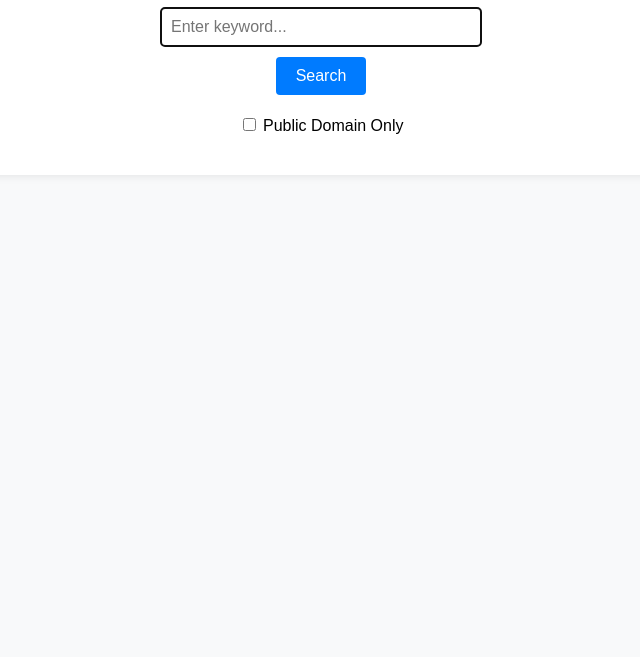
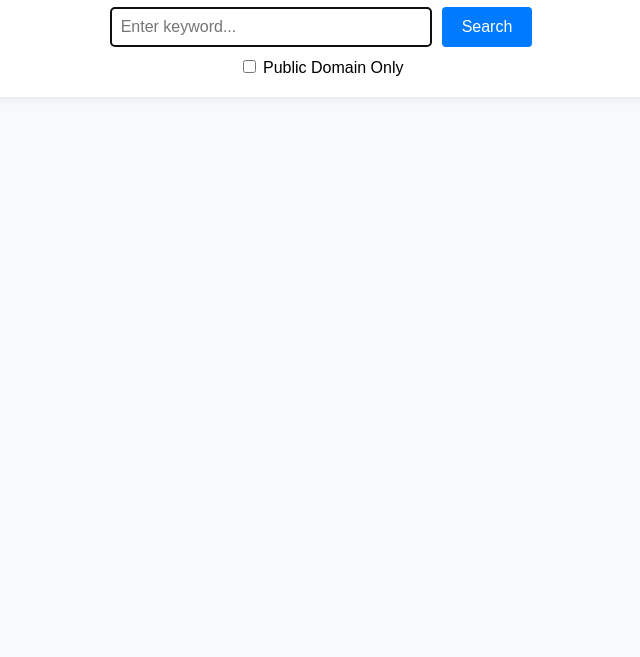
Before and after one commit to 870628627/task2-web, a plain HTML site: page index.html in a window 1280 px wide. Shown: the part 143-800 px from the top of the page, without its empty margins (319-959 px from the left). Drawn offline with Linux system fonts and the light colour scheme.

Commit message:
Update index.html

```diff
--- a/index.html
+++ b/index.html
@@ -9,10 +9,12 @@
     <div class="container">
         <h1>Search for Artworks</h1>
         <form id="searchForm">
-            <input type="text" id="searchQuery" placeholder="Enter keyword..." autofocus>
-            <button type="submit">Search</button>
+            <div class="search-bar">
+                <input type="text" id="searchQuery" placeholder="Enter keyword..." autofocus>
+                <button type="submit">Search</button>
+            </div>
 
-            <!-- 将复选框放置在表单内，并为其添加独立的容器以便样式调整 -->
+            <!-- 将复选框放置在表单下方的独立容器中，以便居中显示 -->
             <div class="checkbox-container">
                 <label>
                     <input type="checkbox" id="publicDomainCheckbox">
@@ -45,11 +47,11 @@
         text-align: center;
     }
 
-    form {
+    /* 搜索栏保持水平布局 */
+    .search-bar {
         display: flex;
-        flex-direction: column;
-        align-items: center; /* 将表单内容居中 */
-        margin-bottom: 20px;
+        justify-content: center;
+        margin-bottom: 10px;
     }
 
     input[type="text"] {
@@ -58,7 +60,7 @@
         font-size: 16px;
         border: 1px solid #ddd;
         border-radius: 4px;
-        margin-bottom: 10px; /* 添加底部外边距 */
+        margin-right: 10px;
     }
 
     button {
@@ -69,7 +71,6 @@
         background-color: #007bff;
         color: white;
         cursor: pointer;
-        margin-bottom: 10px; /* 添加底部外边距 */
     }
 
     button:hover {
@@ -80,7 +81,7 @@
     .checkbox-container {
         display: flex;
         justify-content: center; /* 居中对齐复选框 */
-        margin-top: 10px; /* 添加顶部间距 */
+        margin-top: 10px;
     }
 
     #results {
@@ -96,7 +97,7 @@
 
     /* 调整图片大小，使其更合适 */
     .artwork img {
-        max-width: 200px; /* 设置最大宽度为200px */
+        max-width: 200px;
         height: auto;
         border: 1px solid #ddd;
         margin-bottom: 10px;
```
